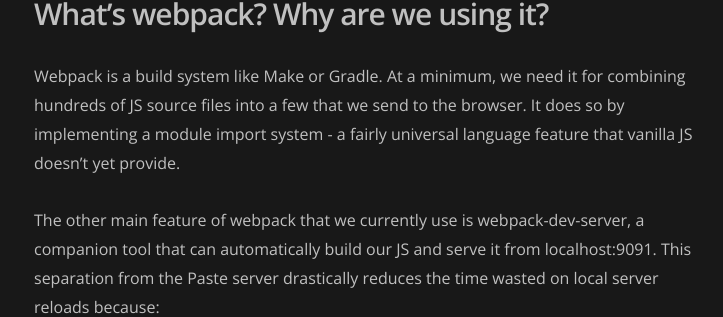
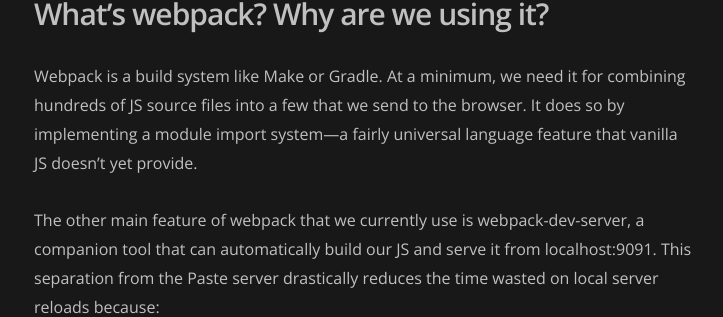
Before and after one commit to artnc/personal-website, a Jekyll site: the page built from src/blog/_posts/2016-01-17-node-intro.md, in a window 1280 px wide. Shown: the part 1550-1867 px from the top of the page, without its empty margins (276-999 px from the left). Built offline with Jekyll 4.4.1, drawn with Linux system fonts in a browser that asks for light colours; nearby versions of some CDN libraries; Markdown is read by kramdown in place of the engine named in the settings; comment, search, counter and statistics services are not loaded.

Commit message:
Enable smart quotes and dashes

```diff
--- a/src/_config.yml
+++ b/src/_config.yml
@@ -4,6 +4,8 @@
 markdown_ext: "md"
 name: "Art Chaidarun"
 permalink: /:title.html
+redcarpet:
+  extensions: ["smart"]
 sass:
   style: compressed
 url: https://chaidarun.com
--- a/src/blog/_posts/2016-01-17-node-intro.md
+++ b/src/blog/_posts/2016-01-17-node-intro.md
@@ -31,7 +31,7 @@
 
 ## What's webpack? Why are we using it?
 
-Webpack is a build system like Make or Gradle. At a minimum, we need it for combining hundreds of JS source files into a few that we send to the browser. It does so by implementing a module import system - a fairly universal language feature that vanilla JS doesn't yet provide.
+Webpack is a build system like Make or Gradle. At a minimum, we need it for combining hundreds of JS source files into a few that we send to the browser. It does so by implementing a module import system---a fairly universal language feature that vanilla JS doesn't yet provide.
 
 The other main feature of webpack that we currently use is webpack-dev-server, a companion tool that can automatically build our JS and serve it from localhost:9091. This separation from the Paste server drastically reduces the time wasted on local server reloads because:
 
```
Also changed, not shown: src/blog/_posts/2012-07-09-calculator.md (+1 -1 lines).
